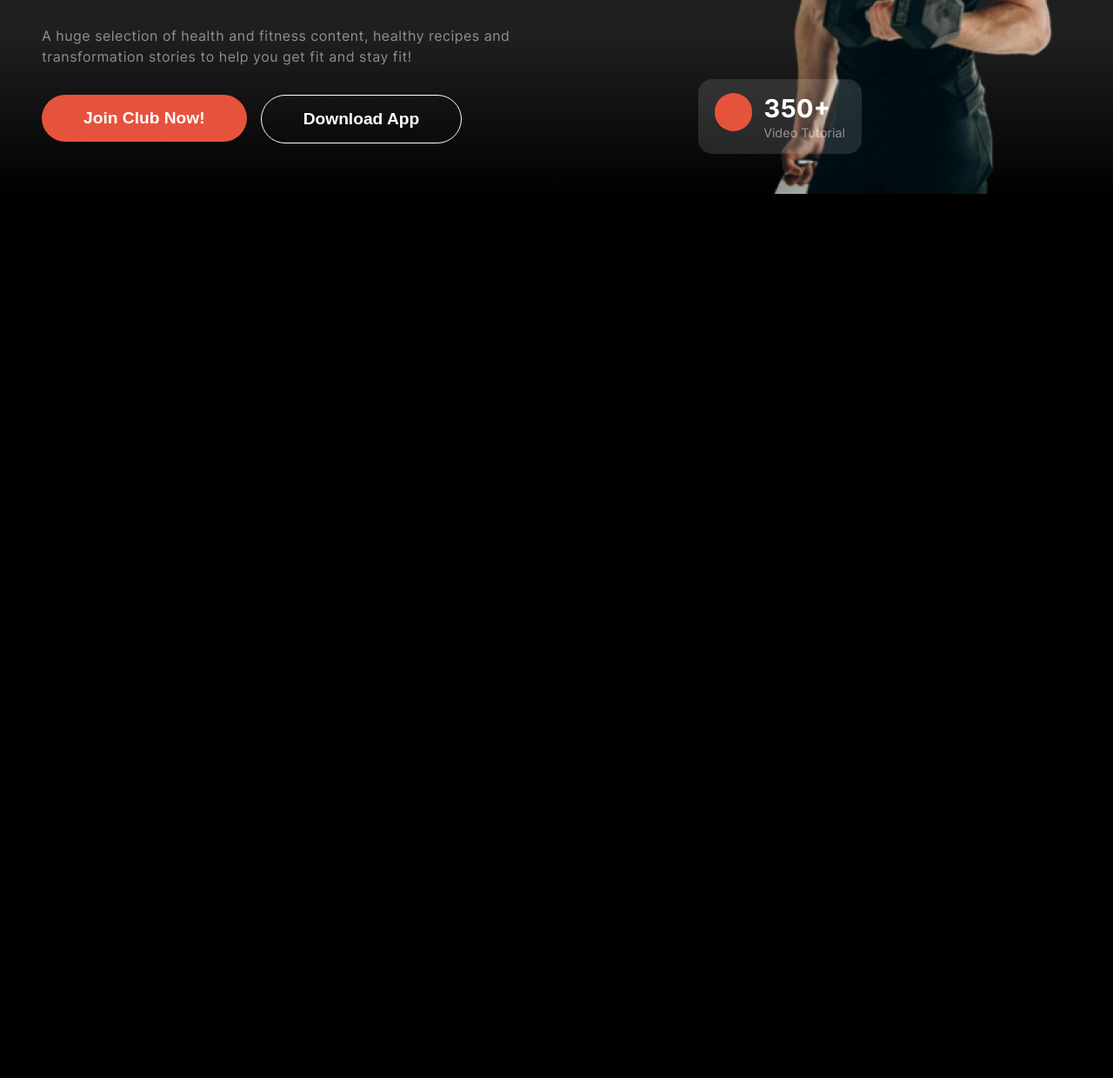
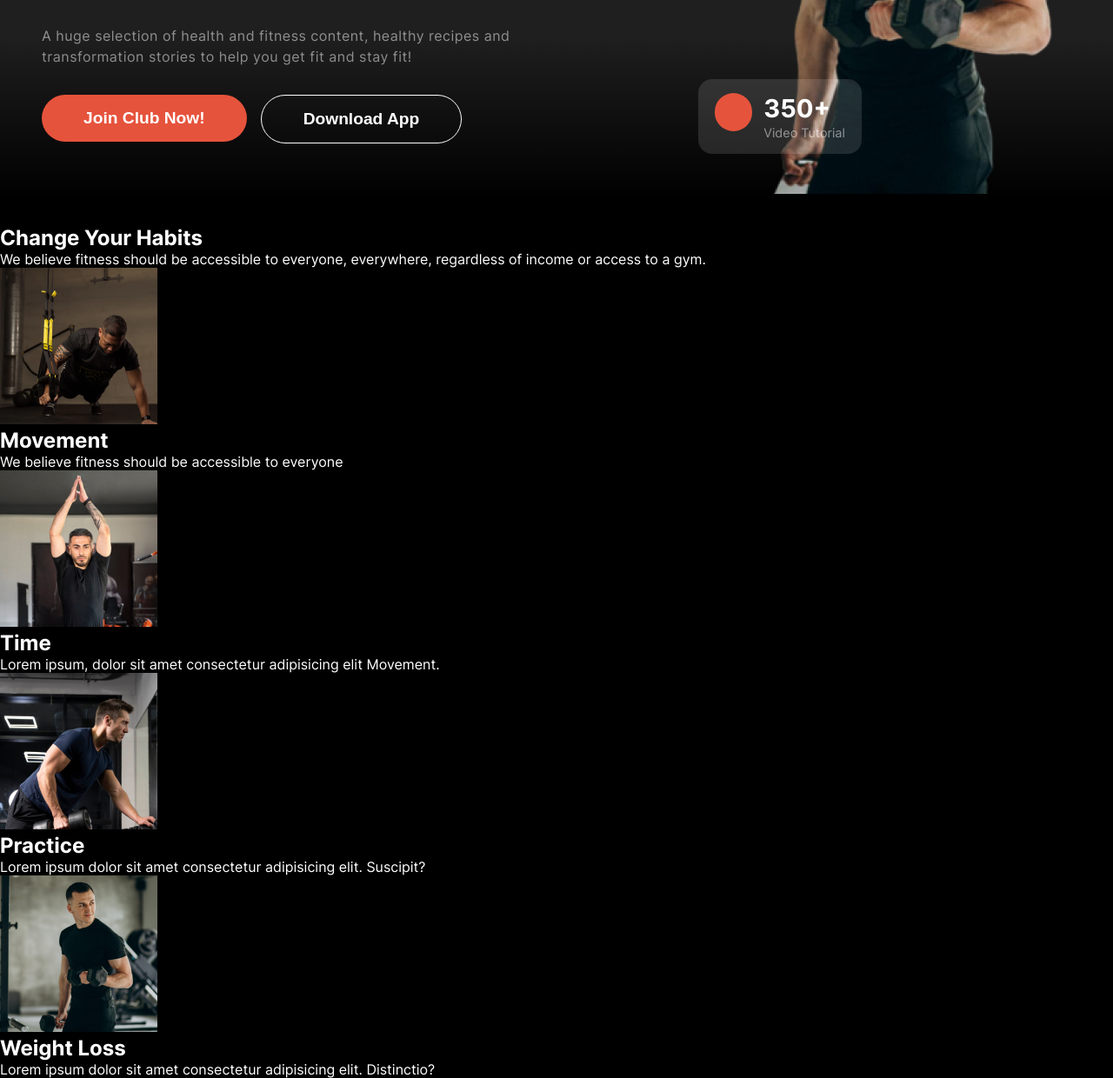
Before and after one commit to sheikhmuhammadantor/assignment-two-batch-10, a plain HTML site: page index.html in a window 1280 px wide. Shown: the part 517-1757 px from the top of the page at 87% size. Before the commit the page ends 800 px from the top, so only its background shows below. Drawn offline with Linux system fonts and the light colour scheme.

Commit message:
Rename Images and Make Basic Structure of 'Change Your Habits' Section.

```diff
--- a/index.html
+++ b/index.html
@@ -76,6 +76,49 @@
     </header>
     <!-- Header Section Start Here -->
 
+
+    <!-- Change Your Habits Section Start Hear -->
+    <section class="habits-section">
+        <div class="habit-section-header">
+            <h2 class="habit-title">Change Your Habits</h2>
+            <p class="habit-text">We believe fitness should be accessible to everyone, everywhere, regardless of income
+                or access to a gym.</p>
+        </div>
+        <div class="habit-section-content">
+            <div class="habit-content">
+                <div class="habit-image"><img src="./images/image1.png" alt="Movement Image"></div>
+                <div class="habit-details">
+                    <h2>Movement</h2>
+                    <p>We believe fitness should be
+                        accessible to everyone</p>
+                </div>
+            </div>
+            <div class="habit-content">
+                <div class="habit-image"><img src="./images/image2.png" alt="Time Image"></div>
+                <div class="habit-details">
+                    <h2>Time</h2>
+                    <p>Lorem ipsum, dolor sit amet consectetur adipisicing elit Movement.</p>
+                </div>
+            </div>
+            <div class="habit-content">
+                <div class="habit-image"><img src="./images/image3.png" alt="Practice Image"></div>
+                <div class="habit-details">
+                    <h2>Practice</h2>
+                    <p>Lorem ipsum dolor sit amet consectetur adipisicing elit. Suscipit?</p>
+                </div>
+            </div>
+            <div class="habit-content">
+                <div class="habit-image"><img src="./images/image4.png" alt="Weight Loss Image"></div>
+                <div class="habit-details">
+                    <h2>Weight Loss</h2>
+                    <p>Lorem ipsum dolor sit amet consectetur adipisicing elit. Distinctio?</p>
+                </div>
+            </div>
+        </div>
+    </section>
+
+    <!-- Change Your Habits Section End Hear -->
+
 </body>
 
 </html>
```
Also changed, not shown: images/image1.png (renamed from images/image 1.png), images/image2.png (renamed from images/image 2.png), images/image3.png (renamed from images/image 3.png), images/image4.png (renamed from images/image 4.png).
